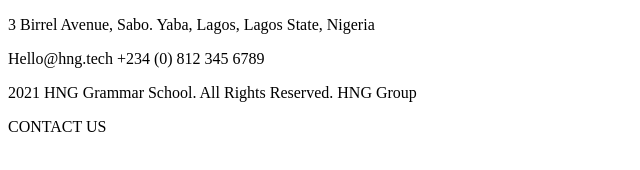
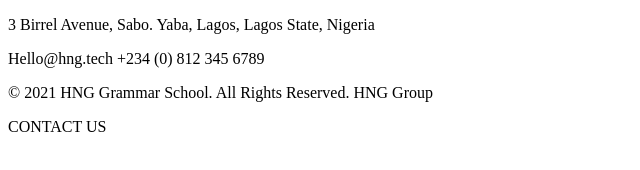
Before and after one commit to JereAlunoIfal-RioLargo/WeProject-Jere-Feli-Leo, a plain HTML site: page index.html in a window 1280 px wide. Shown: the full height of the page, 0-640 px from the left. Drawn offline with Linux system fonts and the light colour scheme.

Commit message:
add simbolo de copyright

```diff
--- a/index.html
+++ b/index.html
@@ -25,7 +25,7 @@
     </footer>
     <footer id="footer2">
         <div>
-            <p id="terceirop"> 2021 HNG Grammar School. All Rights Reserved. HNG Group</p>
+            <p id="terceirop"> &copy; 2021 HNG Grammar School. All Rights Reserved. HNG Group</p>
             <p id="quartop">CONTACT US</p>
         </div>
 
```
